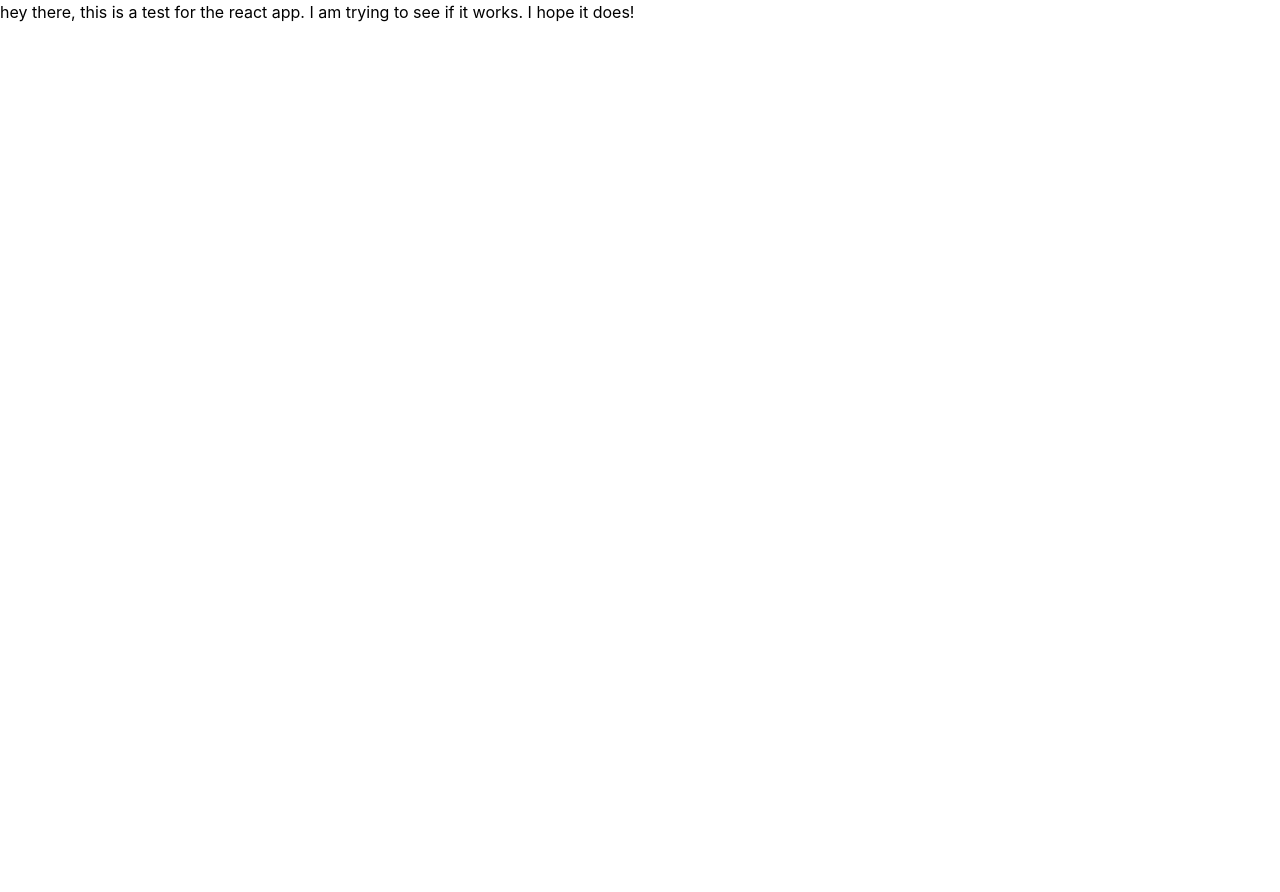
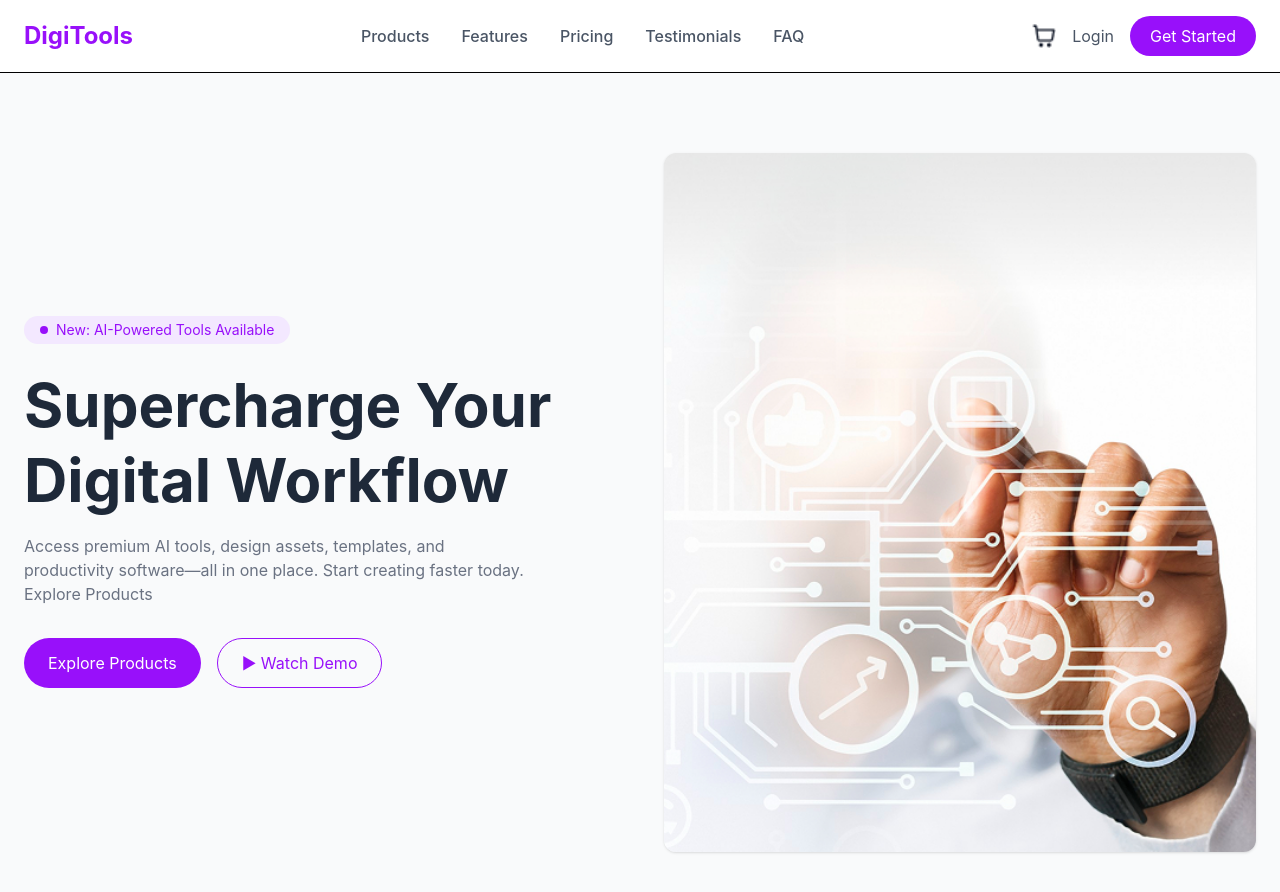
Before and after one commit to MzahiidBD/zah-digitools-platform, a React (Vite) app: page / in a window 1280 px wide. Shown: the top 892 px of the page. Before the commit the page ends 800 px from the top, so only its background shows below. Built offline with nearby package versions, Linux system fonts and the light colour scheme.

Commit message:
added nav and hero section

```diff
--- a/src/App.jsx
+++ b/src/App.jsx
@@ -1,11 +1,13 @@
-import React from 'react';
+import Navbar from "./components/Navbar";
+import Hero from "./components/Hero";
 
-const App = () => {
+function App() {
   return (
-    <div>
-      hey there, this is a test for the react app. I am trying to see if it works. I hope it does!
-    </div>
+    <>
+      <Navbar />
+      <Hero />
+    </>
   );
-};
+}
 
 export default App;
--- /dev/null
+++ b/src/components/Hero.jsx
@@ -0,0 +1,51 @@
+import React from "react";
+import banner from "../assets/banner.png";
+
+const Hero = () => {
+  return (
+    <section className="w-full bg-gray-50 py-20">
+      <div className="max-w-7xl mx-auto px-6 grid md:grid-cols-2 gap-12 items-center">
+
+        {/* Left Content */}
+        <div>
+          <div className="inline-flex items-center gap-2 bg-purple-100 text-purple-600 px-4 py-1 rounded-full text-sm">
+            <span className="w-2 h-2 bg-purple-600 rounded-full"></span>
+            New: AI-Powered Tools Available
+          </div>
+
+          <h1 className="text-5xl md:text-6xl font-bold text-gray-800 mt-6 leading-tight">
+            Supercharge Your <br /> Digital Workflow
+          </h1>
+
+          <p className="text-gray-500 mt-4 max-w-lg">
+            Access premium AI tools, design assets, templates, and productivity
+            software—all in one place. Start creating faster today. <br />
+            Explore Products
+          </p>
+
+          <div className="flex gap-4 mt-8">
+            <button className="bg-purple-600 text-white px-6 py-3 rounded-full hover:bg-purple-700 transition">
+              Explore Products
+            </button>
+
+            <button className="border border-purple-600 text-purple-600 px-6 py-3 rounded-full hover:bg-purple-50 transition">
+              ▶ Watch Demo
+            </button>
+          </div>
+        </div>
+
+        {/* Right Image */}
+        <div>
+          <img
+            src={banner}
+            alt="banner"
+            className="w-full rounded-xl shadow-sm"
+          />
+        </div>
+
+      </div>
+    </section>
+  );
+};
+
+export default Hero;
--- /dev/null
+++ b/src/components/Navbar.jsx
@@ -0,0 +1,46 @@
+import React from "react";
+import cartIcon from "../assets/products/shopping-cart.png";
+
+const Navbar = () => {
+  return (
+    <nav className="w-full bg-white border-b">
+      <div className="max-w-7xl mx-auto flex items-center justify-between px-6 py-4">
+
+        {/* Logo */}
+        <h1 className="text-2xl font-bold text-purple-600">
+          DigiTools
+        </h1>
+
+        {/* Menu */}
+        <ul className="hidden md:flex items-center gap-8 text-gray-600 font-medium">
+          <li className="hover:text-purple-600 cursor-pointer">Products</li>
+          <li className="hover:text-purple-600 cursor-pointer">Features</li>
+          <li className="hover:text-purple-600 cursor-pointer">Pricing</li>
+          <li className="hover:text-purple-600 cursor-pointer">Testimonials</li>
+          <li className="hover:text-purple-600 cursor-pointer">FAQ</li>
+        </ul>
+
+        {/* Right side */}
+        <div className="flex items-center gap-4">
+
+          {/* 🛒 Cart Icon */}
+          <img
+            src={cartIcon}
+            alt="cart"
+            className="w-6 h-6 cursor-pointer hover:scale-110 transition"
+          />
+
+          <button className="text-gray-600 hover:text-purple-600">
+            Login
+          </button>
+
+          <button className="bg-purple-600 text-white px-5 py-2 rounded-full hover:bg-purple-700 transition">
+            Get Started
+          </button>
+        </div>
+      </div>
+    </nav>
+  );
+};
+
+export default Navbar;
```
